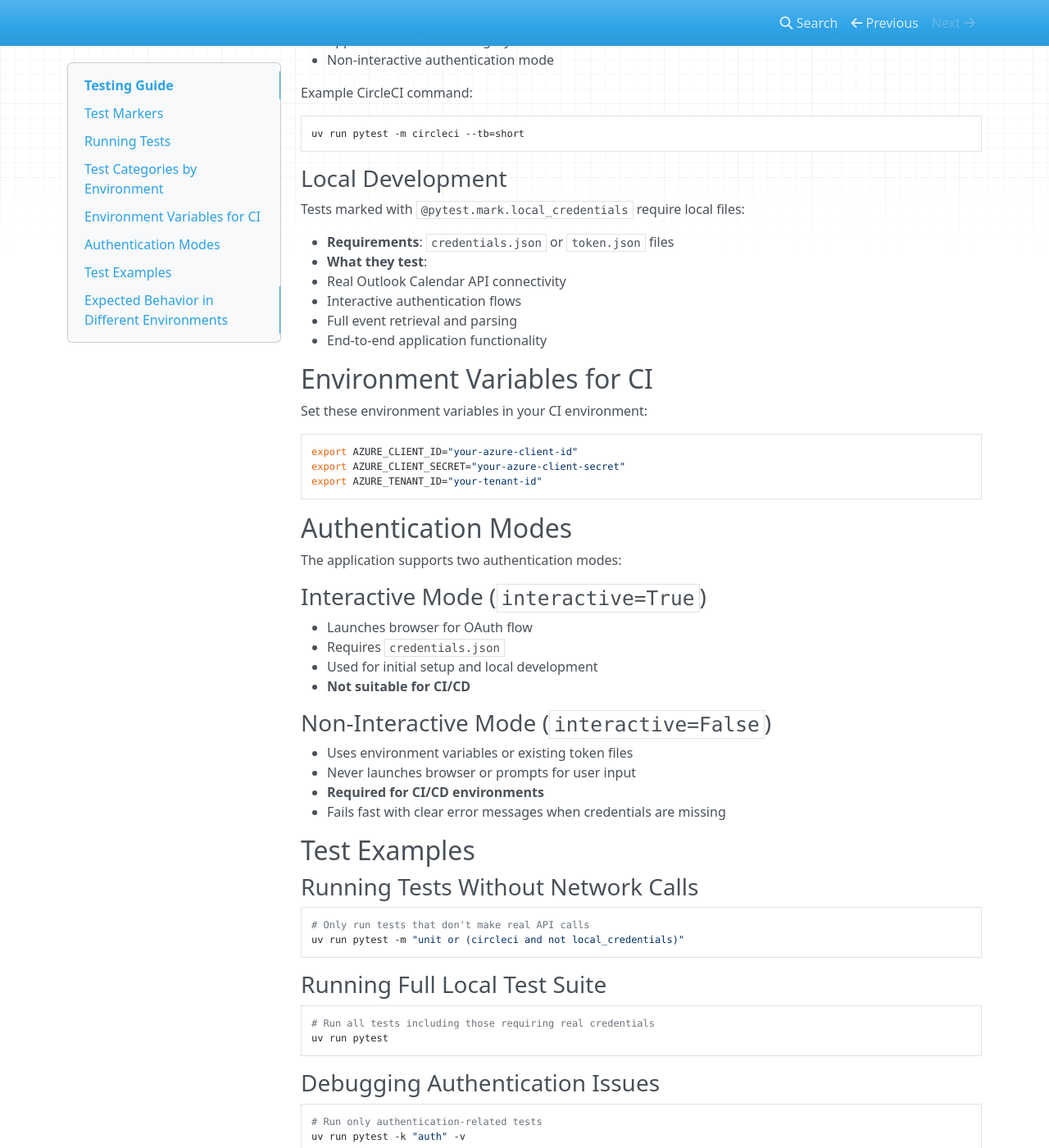
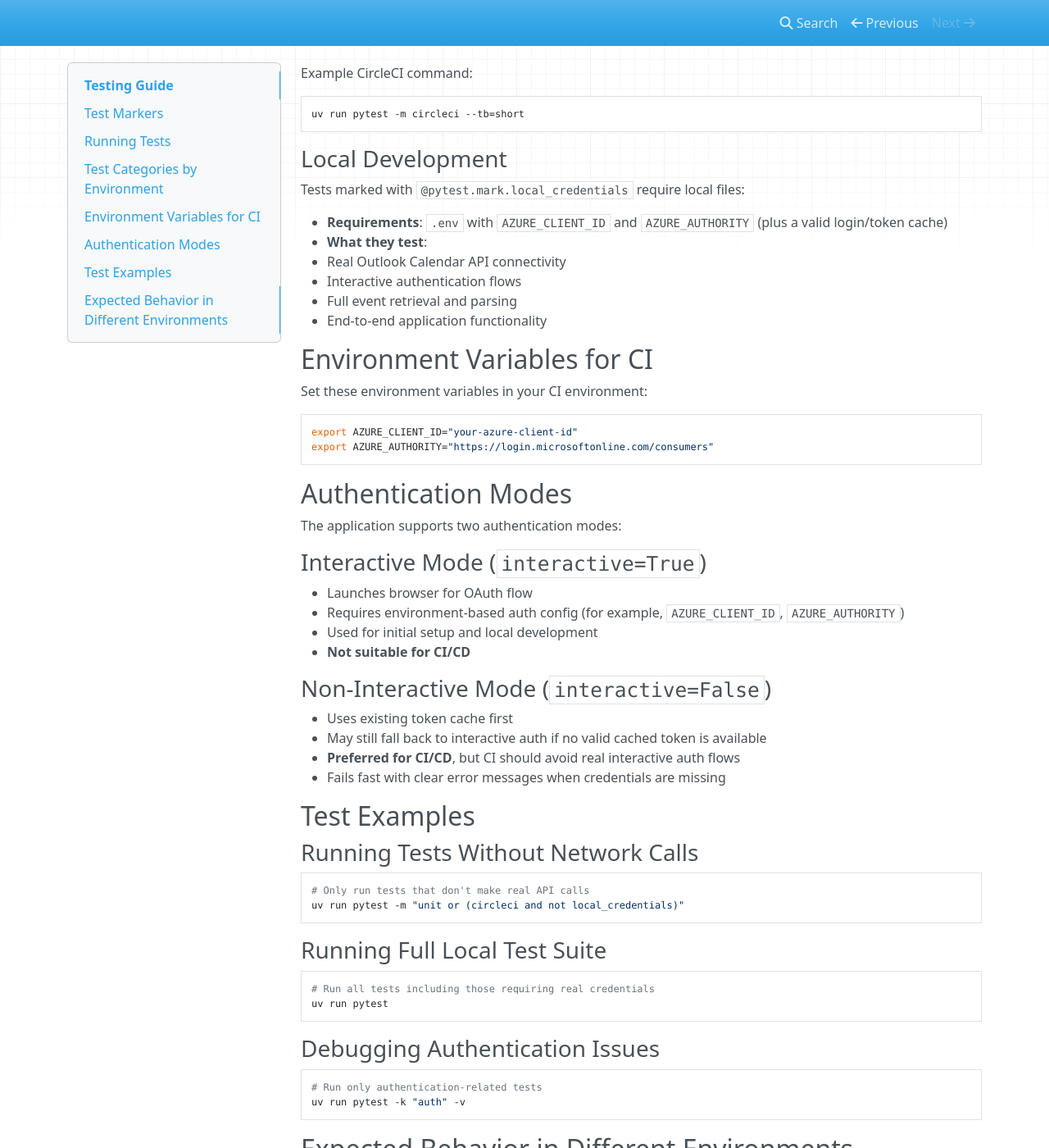
Before and after one commit to bk00119/ospsd-outlook-calendar-team12, an MkDocs documentation site: the page built from docs/api/testing.md, in a window 1280 px wide and 1400 px high, scrolled down 1387 px. Shown: the whole window at 82% size. Built offline with MkDocs 1.6.1, drawn with Linux system fonts in a browser that asks for light colours; nearby versions of some CDN libraries; some of the changed text lies outside the part shown.

Commit message:
worked on ivan's feedback

````diff
--- a/docs/api/testing.md
+++ b/docs/api/testing.md
@@ -15,7 +15,7 @@ The project uses pytest markers to categorize tests based on their requirements
 ### Environment-Specific Markers
 
 - `circleci`: Tests that can run in CI/CD environments without local credential files
-- `local_credentials`: Tests that require local `credentials.json` or `token.json` files
+- `local_credentials`: Tests that require local `.env` auth settings and/or cached MSAL tokens
 
 ## Running Tests
 
@@ -61,7 +61,7 @@ uv run pytest -m "not local_credentials"
 
 Tests marked with `@pytest.mark.circleci` can run in CI environments:
 
-- **Requirements**: Only environment variables (`AZURE_CLIENT_ID`, `AZURE_CLIENT_SECRET`, `AZURE_TENANT_ID`)
+- **Requirements**: Only environment variables (`AZURE_CLIENT_ID`, `AZURE_AUTHORITY`)
 - **What they test**:
   - Code syntax and imports
   - Factory function dependency injection
@@ -79,7 +79,7 @@ uv run pytest -m circleci --tb=short
 
 Tests marked with `@pytest.mark.local_credentials` require local files:
 
-- **Requirements**: `credentials.json` or `token.json` files
+- **Requirements**: `.env` with `AZURE_CLIENT_ID` and `AZURE_AUTHORITY` (plus a valid login/token cache)
 - **What they test**:
   - Real Outlook Calendar API connectivity
   - Interactive authentication flows
@@ -92,8 +92,7 @@ Set these environment variables in your CI environment:
 
 ```bash
 export AZURE_CLIENT_ID="your-azure-client-id"
-export AZURE_CLIENT_SECRET="your-azure-client-secret"
-export AZURE_TENANT_ID="your-tenant-id"
+export AZURE_AUTHORITY="https://login.microsoftonline.com/consumers"
 ```
 
 ## Authentication Modes
@@ -103,15 +102,15 @@ The application supports two authentication modes:
 ### Interactive Mode (`interactive=True`)
 
 - Launches browser for OAuth flow
-- Requires `credentials.json`
+- Requires environment-based auth config (for example, `AZURE_CLIENT_ID`, `AZURE_AUTHORITY`)
 - Used for initial setup and local development
 - **Not suitable for CI/CD**
 
 ### Non-Interactive Mode (`interactive=False`)
 
-- Uses environment variables or existing token files
-- Never launches browser or prompts for user input
-- **Required for CI/CD environments**
+- Uses existing token cache first
+- May still fall back to interactive auth if no valid cached token is available
+- **Preferred for CI/CD**, but CI should avoid real interactive auth flows
 - Fails fast with clear error messages when credentials are missing
 
 ## Test Examples
@@ -155,7 +154,7 @@ uv run pytest -k "auth" -v
 
 - Tests marked `circleci` pass
 - Tests marked `local_credentials` are skipped
-- No interactive authentication attempts
+- No interactive authentication attempts in CI test paths
 - Fast execution (no timeouts)
 
 ### CircleCI (without environment variables)
--- a/src/outlook_client_impl/pyproject.toml
+++ b/src/outlook_client_impl/pyproject.toml
@@ -5,7 +5,7 @@ description = "A Python client library for interacting with Outlook calendar API
 readme = "README.md"
 requires-python = ">=3.11"
 dependencies = [
-    "dotenv>=0.9.9",
+    "python-dotenv>=1.0.0",
     "calendar-client-api",
     "msal",
     "msgraph-sdk",
````
Also changed, not shown: docs/api/circleci-setup.md (+1 -4 lines), pyproject.toml (+0 -8 lines), 3 other files.
